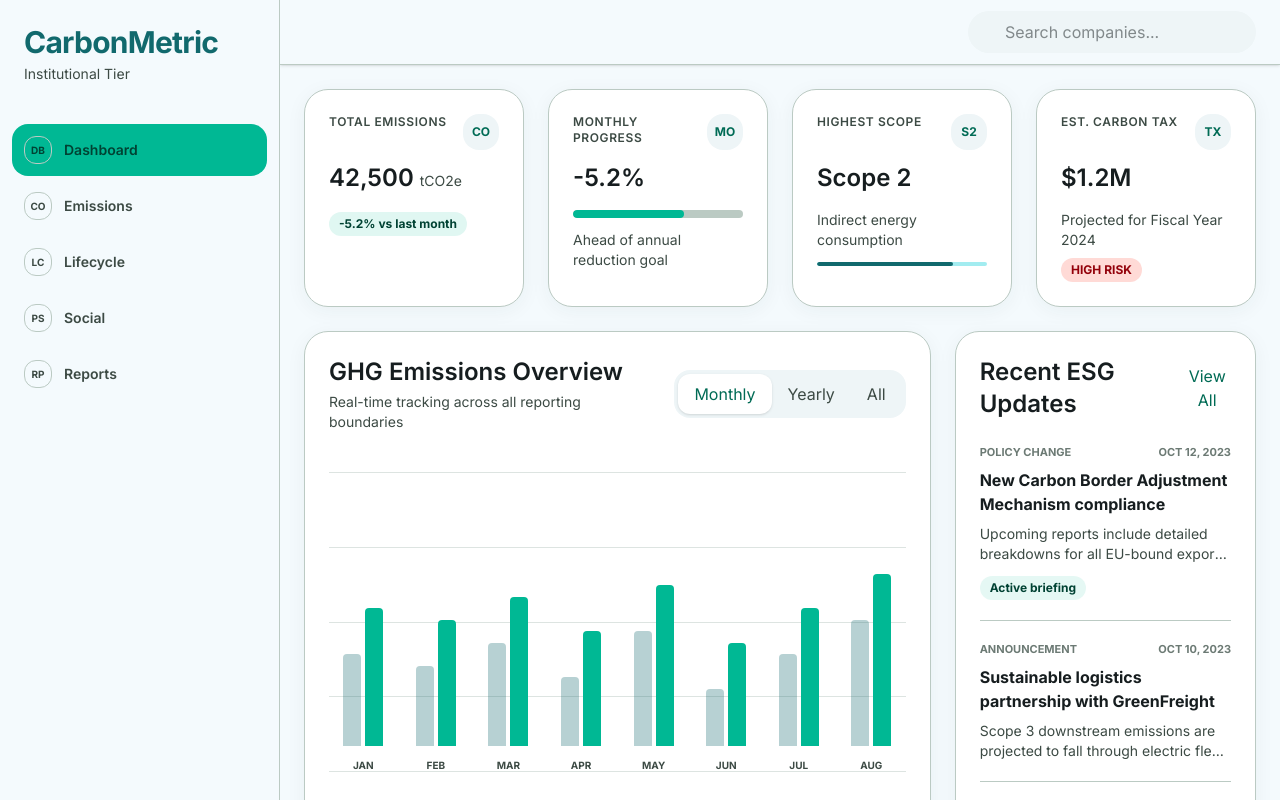
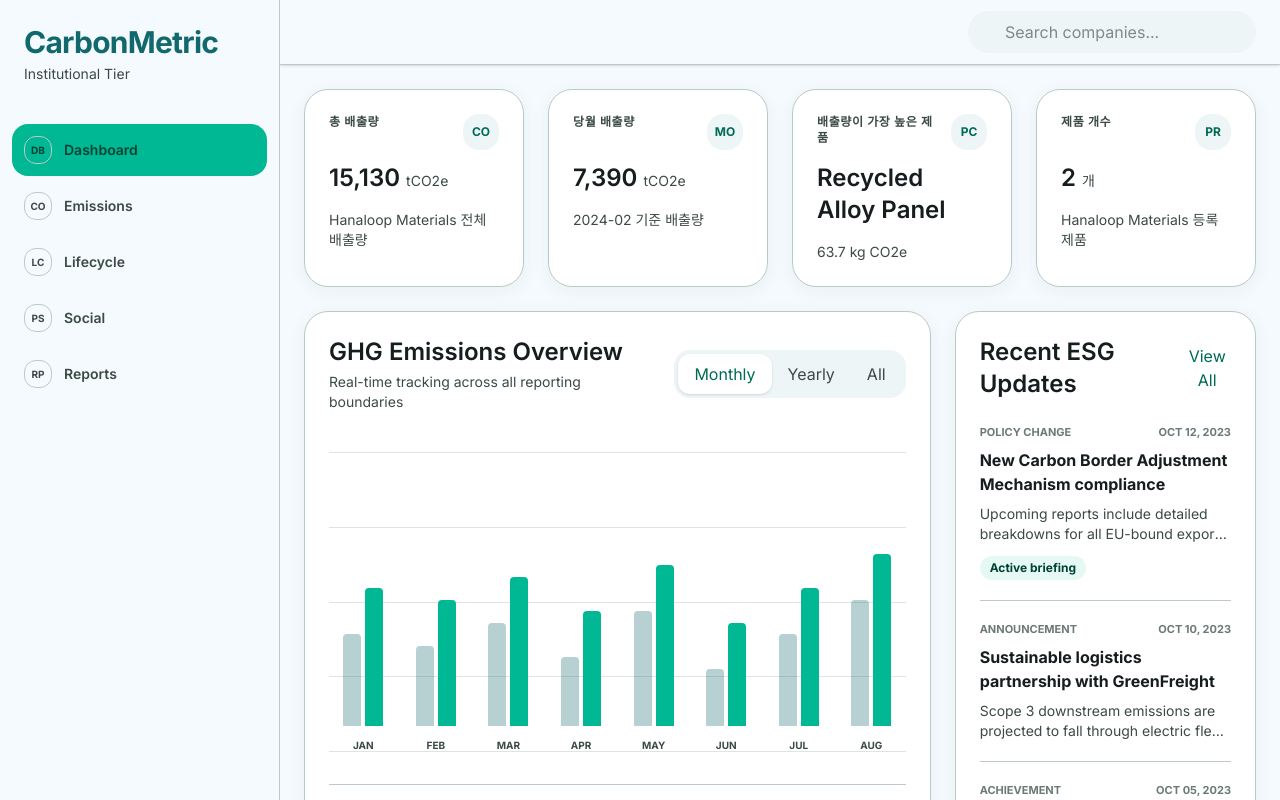
Before and after one commit to xode114kr1/hanaloop-demo, a Next.js app: page / in a window 1280 px wide. Shown: the top 800 px of the page. Built offline with nearby package versions, Linux system fonts and the light colour scheme.

Commit message:
feat: metrics info 카드 데이터 연결
- mock 데이터 기반 info 카드 값 계산

- 총 배출량, 당월 배출량, 최고 배출 제품, 제품 개수 표시

```diff
--- a/src/app/_components/MetricsGrid.tsx
+++ b/src/app/_components/MetricsGrid.tsx
@@ -1,6 +1,71 @@
-import { metricCards } from "./dashboard-data";
+import { mockCompanies } from "@/mocks/companies";
+import { mockProductPcfs } from "@/mocks/product-pcfs";
+import { mockProducts } from "@/mocks/products";
 
-type MetricCardData = (typeof metricCards)[number];
+type MetricCardData = {
+  title: string;
+  icon: string;
+  value: string;
+  unit?: string;
+  detail: string;
+};
+
+const selectedCompany = mockCompanies[0];
+const selectedProducts = mockProducts.filter(
+  (product) => product.companyId === selectedCompany.id,
+);
+const totalEmissions = selectedCompany.emissions.reduce(
+  (sum, emission) => sum + emission.emissions,
+  0,
+);
+const latestYearMonth = selectedCompany.emissions
+  .map((emission) => emission.yearMonth)
+  .sort()
+  .at(-1);
+const monthlyEmissions = selectedCompany.emissions
+  .filter((emission) => emission.yearMonth === latestYearMonth)
+  .reduce((sum, emission) => sum + emission.emissions, 0);
+const highestEmissionProduct = selectedProducts
+  .map((product) => {
+    const emissions = mockProductPcfs
+      .filter((pcf) => pcf.productId === product.id)
+      .reduce((sum, pcf) => sum + pcf.emissions, 0);
+
+    return { name: product.name, emissions };
+  })
+  .sort((a, b) => b.emissions - a.emissions)[0];
+
+const metricCards: MetricCardData[] = [
+  {
+    title: "총 배출량",
+    icon: "CO",
+    value: totalEmissions.toLocaleString(),
+    unit: "tCO2e",
+    detail: `${selectedCompany.name} 전체 배출량`,
+  },
+  {
+    title: "당월 배출량",
+    icon: "MO",
+    value: monthlyEmissions.toLocaleString(),
+    unit: "tCO2e",
+    detail: `${latestYearMonth} 기준 배출량`,
+  },
+  {
+    title: "배출량이 가장 높은 제품",
+    icon: "PC",
+    value: highestEmissionProduct?.name ?? "데이터 없음",
+    detail: highestEmissionProduct
+      ? `${highestEmissionProduct.emissions.toLocaleString()} kg CO2e`
+      : "제품 PCF 데이터가 없습니다",
+  },
+  {
+    title: "제품 개수",
+    icon: "PR",
+    value: selectedProducts.length.toLocaleString(),
+    unit: "개",
+    detail: `${selectedCompany.name} 등록 제품`,
+  },
+];
 
 function MetricCard({ card }: { card: MetricCardData }) {
   return (
@@ -11,7 +76,7 @@ function MetricCard({ card }: { card: MetricCardData }) {
           {card.icon}
         </span>
       </div>
-      <h2 className="metric-value">
+      <h2 className="metric-value wrap-break-word">
         {card.value}{" "}
         {"unit" in card ? (
           <span className="text-sm font-normal text-(--on-surface-variant)">
@@ -20,41 +85,7 @@ function MetricCard({ card }: { card: MetricCardData }) {
         ) : null}
       </h2>
       <div className="mt-4">
-        {card.tone === "success" ? (
-          <span className="inline-flex rounded-full bg-(--primary-container)/12 px-2.5 py-1 text-xs font-bold text-(--on-primary-container)">
-            {card.detail}
-          </span>
-        ) : null}
-        {card.tone === "risk" ? (
-          <>
-            <p className="text-sm text-(--on-surface-variant)">
-              {card.detail}
-            </p>
-            <span className="mt-2 inline-flex rounded-full bg-(--error-container) px-2.5 py-1 text-xs font-bold uppercase text-(--on-error-container)">
-              High Risk
-            </span>
-          </>
-        ) : null}
-        {card.tone === "progress" ? (
-          <>
-            <div className="h-2 overflow-hidden rounded-full bg-(--outline-variant)">
-              <div className="w-65-percent h-full rounded-full bg-(--primary-container)" />
-            </div>
-            <p className="mt-3 text-sm text-(--on-surface-variant)">
-              {card.detail}
-            </p>
-          </>
-        ) : null}
-        {card.tone === "scope" ? (
-          <>
-            <p className="text-sm text-(--on-surface-variant)">
-              {card.detail}
-            </p>
-            <div className="mt-3 h-1 overflow-hidden rounded-full bg-(--secondary-container)">
-              <div className="h-full w-4/5 rounded-full bg-(--secondary)" />
-            </div>
-          </>
-        ) : null}
+        <p className="text-sm text-(--on-surface-variant)">{card.detail}</p>
       </div>
     </article>
   );
```
